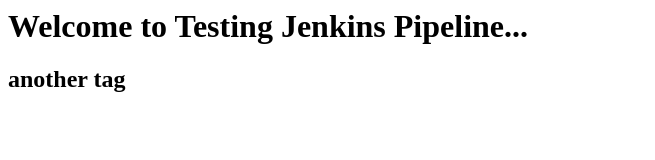
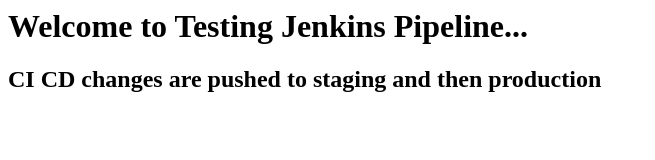
Before and after one commit to poojachoudhary560/jenkins-test, a plain HTML site: page index.html in a window 1280 px wide. Shown: the whole page, without its empty margins (0-655 px from the left). Drawn offline with Linux system fonts and the light colour scheme.

Commit message:
prod changes

```diff
--- a/index.html
+++ b/index.html
@@ -2,6 +2,6 @@
 	<title>Jenkins CI/CD Pipelien</title>
 	<body>
 		<h1>Welcome to Testing Jenkins Pipeline...</h1>
-		<h2>another tag</h2>
+		<h2>CI CD changes are pushed to staging and then production</h2>
 	</body>
 </html>
```
